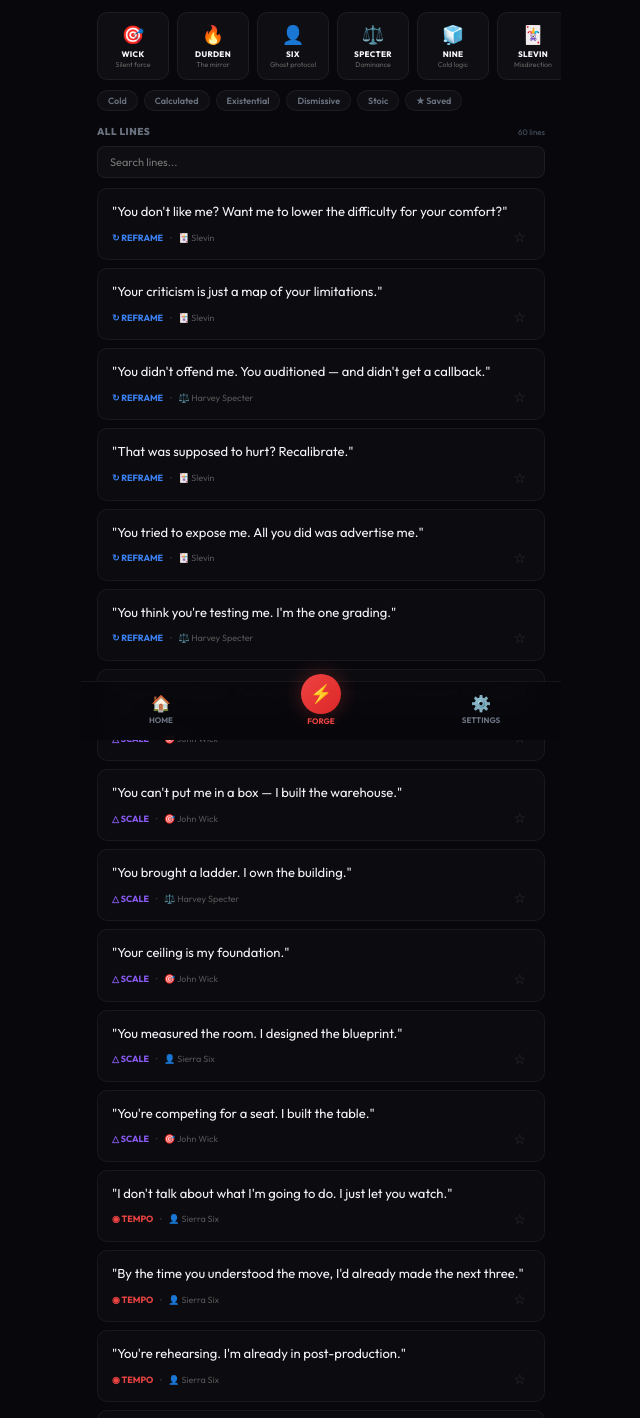
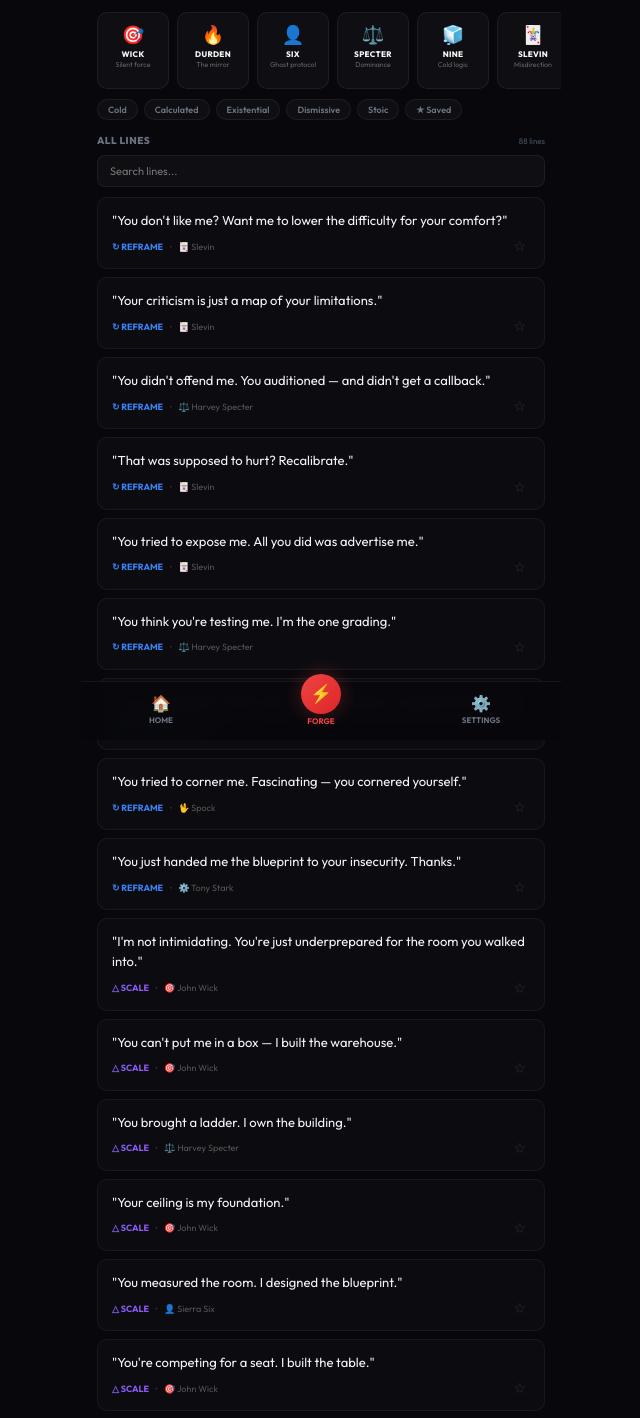
Before and after one commit to BurntFrost/mental-kungfu, a React (Vite) app: page / in a window 1280 px wide. Shown: the part 60-1478 px from the top of the page, without its empty margins (319-959 px from the left). Built offline with nearby package versions, Linux system fonts and the light colour scheme.

Commit message:
feat: add 6 new characters (Snape, Spock, Stark, Thanos, Batman, Dr. Strange) with 30 new lines
Also fixes forged lines appearing twice in feed (Trending Today + All Lines).

Co-Authored-By: Claude Opus 4.6 <noreply@anthropic.com>

```diff
--- a/src/App.jsx
+++ b/src/App.jsx
@@ -116,17 +116,16 @@ export default function MentalKungFuApp() {
     return lines;
   }, [batches]);
 
-  // Filtered lines
+  // Filtered lines (exclude forged — they show in Trending Today)
   const filteredLines = useMemo(() => {
-    const combined = [...forgedFeedLines, ...ALL_LINES];
-    return filterLines(combined, {
+    return filterLines(ALL_LINES, {
       characters: activeCharacters,
       moods: activeMoods,
       savedOnly,
       savedSet,
       search,
     });
-  }, [activeCharacters, activeMoods, savedOnly, savedSet, search, forgedFeedLines]);
+  }, [activeCharacters, activeMoods, savedOnly, savedSet, search]);
 
   const handleHome = useCallback(() => {
     setActiveCharacters(new Set());
--- a/src/data/categories.js
+++ b/src/data/categories.js
@@ -1,6 +1,6 @@
 /**
  * Mental Kung Fu — Category Taxonomy
- * 10 psychological categories × 6 lines each = 60 total lines
+ * 10 psychological categories × ~9 lines each = 90 total lines
  * Each line tagged with a character archetype energy
  */
 
@@ -16,6 +16,9 @@ export const CATEGORIES = {
       { line: "That was supposed to hurt? Recalibrate.", character: "slevin" },
       { line: "You tried to expose me. All you did was advertise me.", character: "slevin" },
       { line: "You think you're testing me. I'm the one grading.", character: "specter" },
+      { line: "Turn to page 394. That's where I dismantled your argument last time.", character: "snape" },
+      { line: "You tried to corner me. Fascinating — you cornered yourself.", character: "spock" },
+      { line: "You just handed me the blueprint to your insecurity. Thanks.", character: "stark" },
     ],
   },
   SCALE: {
@@ -29,6 +32,9 @@ export const CATEGORIES = {
       { line: "Your ceiling is my foundation.", character: "wick" },
       { line: "You measured the room. I designed the blueprint.", character: "six" },
       { line: "You're competing for a seat. I built the table.", character: "wick" },
+      { line: "You think the suit makes the man? I built the suit. And the man.", character: "stark" },
+      { line: "I've seen dimensions you can't spell. Your scale is adorable.", character: "strange" },
+      { line: "You call it ambition. I call it the bare minimum.", character: "thanos" },
     ],
   },
   TEMPO: {
@@ -42,6 +48,8 @@ export const CATEGORIES = {
       { line: "You're loading. I've already shipped.", character: "six" },
       { line: "You finished planning. I finished executing. Tuesday.", character: "six" },
       { line: "You're building momentum. I'm already coasting on results.", character: "six" },
+      { line: "I built the prototype while you were still writing the spec.", character: "stark" },
+      { line: "I've already seen how this ends. Fourteen million times.", character: "strange" },
     ],
   },
   INDIFFERENCE: {
@@ -55,6 +63,9 @@ export const CATEGORIES = {
       { line: "I don't have enemies. I have people I haven't noticed yet.", character: "wick" },
       { line: "I didn't ignore you on purpose. You just weren't a variable.", character: "seven" },
       { line: "You keep showing up. I keep not adjusting.", character: "seven" },
+      { line: "Your presence has been noted. And filed under irrelevant.", character: "snape" },
+      { line: "Your emotional state is not a factor in my calculations.", character: "spock" },
+      { line: "I don't have a list of enemies. I have a list of things to do. You're not on either.", character: "batman" },
     ],
   },
   DISMISSAL: {
@@ -68,6 +79,9 @@ export const CATEGORIES = {
       { line: "Cute strategy. Did it come with instructions?", character: "slevin" },
       { line: "Your best move was interesting. My default was better.", character: "specter" },
       { line: "That was your A-game? I was warming up the bench.", character: "specter" },
+      { line: "Clearly, fame isn't everything. Is it, Mr. Potter?", character: "snape" },
+      { line: "Your strategy had three flaws. I stopped counting after the first.", character: "strange" },
+      { line: "That was your play? I've seen better plans from interns.", character: "stark" },
     ],
   },
   STOIC: {
@@ -81,6 +95,8 @@ export const CATEGORIES = {
       { line: "Pressure doesn't build diamonds. Discipline does. I'm the proof.", character: "capa" },
       { line: "I removed you from the equation. The math got better.", character: "seven" },
       { line: "Your turbulence is not my weather.", character: "wick" },
+      { line: "Fear is a tool. I just use it more honestly than most.", character: "batman" },
+      { line: "Your anger is illogical. My calm is structural.", character: "spock" },
     ],
   },
   INEVITABILITY: {
@@ -94,6 +110,9 @@ export const CATEGORIES = {
       { line: "I don't rush because the outcome already has my name on it.", character: "seven" },
       { line: "The result was decided before you entered the room. I just haven't filed the paperwork.", character: "specter" },
       { line: "I don't race. I set the finish line.", character: "seven" },
+      { line: "I am inevitable. You are... temporary.", character: "thanos" },
+      { line: "The outcome was never in question. Only the suffering was optional.", character: "thanos" },
+      { line: "I prepared for this Tuesday. You prepared for this your whole life.", character: "batman" },
     ],
   },
   CONTROL: {
@@ -107,6 +126,9 @@ export const CATEGORIES = {
       { line: "You found a loophole. I built the loop.", character: "slevin" },
       { line: "You're playing chess. I'm playing the chess player.", character: "durden" },
       { line: "The game changed. You weren't notified.", character: "durden" },
+      { line: "You think you're in control? I rewrote the variables while you were solving for X.", character: "strange" },
+      { line: "I don't bend the rules. I bend reality. The rules follow.", character: "strange" },
+      { line: "You found a contingency. I have contingencies for my contingencies.", character: "batman" },
     ],
   },
   EXISTENTIAL: {
@@ -120,6 +142,9 @@ export const CATEGORIES = {
       { line: "Every time you doubt me, you're really confessing about yourself.", character: "durden" },
       { line: "I'm not your enemy. I'm the mirror you keep trying to walk past.", character: "durden" },
       { line: "You wanted to find my weakness. You found your own instead.", character: "capa" },
+      { line: "You didn't fail because I'm better. You failed because I showed you what you already knew.", character: "snape" },
+      { line: "The probability of your success was always negligible. I simply made it observable.", character: "spock" },
+      { line: "You fear me because I'm what happens when potential isn't wasted.", character: "thanos" },
     ],
   },
   IDENTITY: {
@@ -133,6 +158,9 @@ export const CATEGORIES = {
       { line: "I'm not lucky. I'm what prepared looks like from the outside.", character: "six" },
       { line: "I don't fit in. I was never designed to.", character: "capa" },
       { line: "They didn't make me. I compiled myself.", character: "capa" },
+      { line: "I'm not a hero. I'm a necessary precision instrument.", character: "batman" },
+      { line: "Genius, billionaire, philanthropist. You wanted a longer list?", character: "stark" },
+      { line: "I am the half-blood prince. You are the footnote.", character: "snape" },
     ],
   },
 };
--- a/src/data/characters.js
+++ b/src/data/characters.js
@@ -62,6 +62,60 @@ export const CHARACTERS = {
     source: "Sunshine",
     signatureQuote: "At the end of time, a moment of grace.",
   },
+  snape: {
+    id: "snape",
+    name: "Snape",
+    icon: "🐍",
+    energy: "Cutting precision",
+    philosophy: "Surgical cruelty wrapped in restraint. Every word is a scalpel — he doesn't insult you, he dissects you.",
+    source: "Harry Potter",
+    signatureQuote: "Obviously.",
+  },
+  spock: {
+    id: "spock",
+    name: "Spock",
+    icon: "🖖",
+    energy: "Pure logic",
+    philosophy: "Emotion is noise. Logic is signal. He doesn't dismiss your feelings — he simply never received them.",
+    source: "Star Trek",
+    signatureQuote: "Live long and prosper.",
+  },
+  stark: {
+    id: "stark",
+    name: "Tony Stark",
+    icon: "⚙️",
+    energy: "Genius wit",
+    philosophy: "Intellect weaponized as charm. He's already solved the problem — the banter is just him waiting for you to catch up.",
+    source: "Marvel",
+    signatureQuote: "I am Iron Man.",
+  },
+  thanos: {
+    id: "thanos",
+    name: "Thanos",
+    icon: "💎",
+    energy: "Cosmic inevitability",
+    philosophy: "The universe bends toward his conclusion. He doesn't threaten — he informs you of what's already happening.",
+    source: "Marvel",
+    signatureQuote: "I am inevitable.",
+  },
+  batman: {
+    id: "batman",
+    name: "Batman",
+    icon: "🦇",
+    energy: "Prepared darkness",
+    philosophy: "Fear is a tool. Preparation is a religion. He already knows your move — he's just deciding how much it should hurt.",
+    source: "DC",
+    signatureQuote: "I'm Batman.",
+  },
+  strange: {
+    id: "strange",
+    name: "Dr. Strange",
+    icon: "🔮",
+    energy: "Dimensional superiority",
+    philosophy: "He's seen 14 million outcomes. Your plan wasn't in any of them. Arrogance backed by omniscience.",
+    source: "Marvel",
+    signatureQuote: "We're in the endgame now.",
+  },
 };
 
 export const CHARACTER_IDS = Object.keys(CHARACTERS);
```
